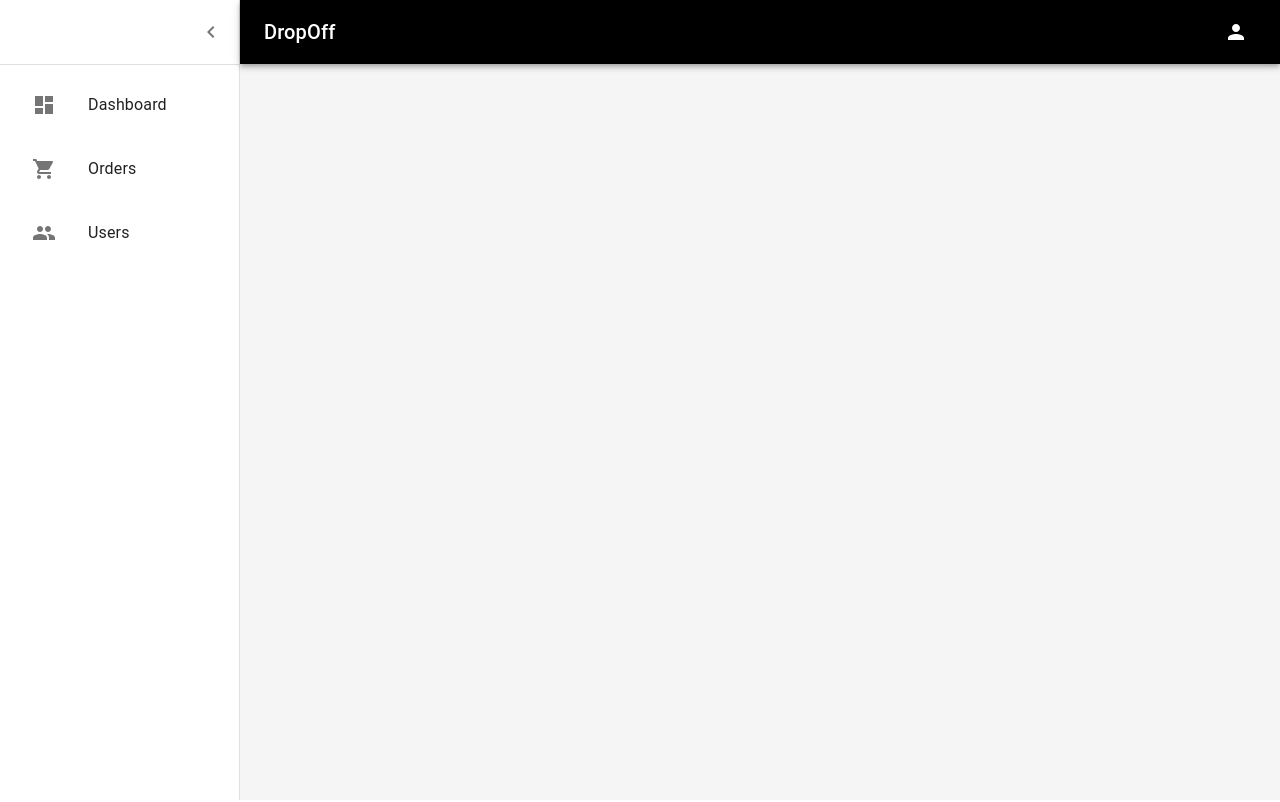
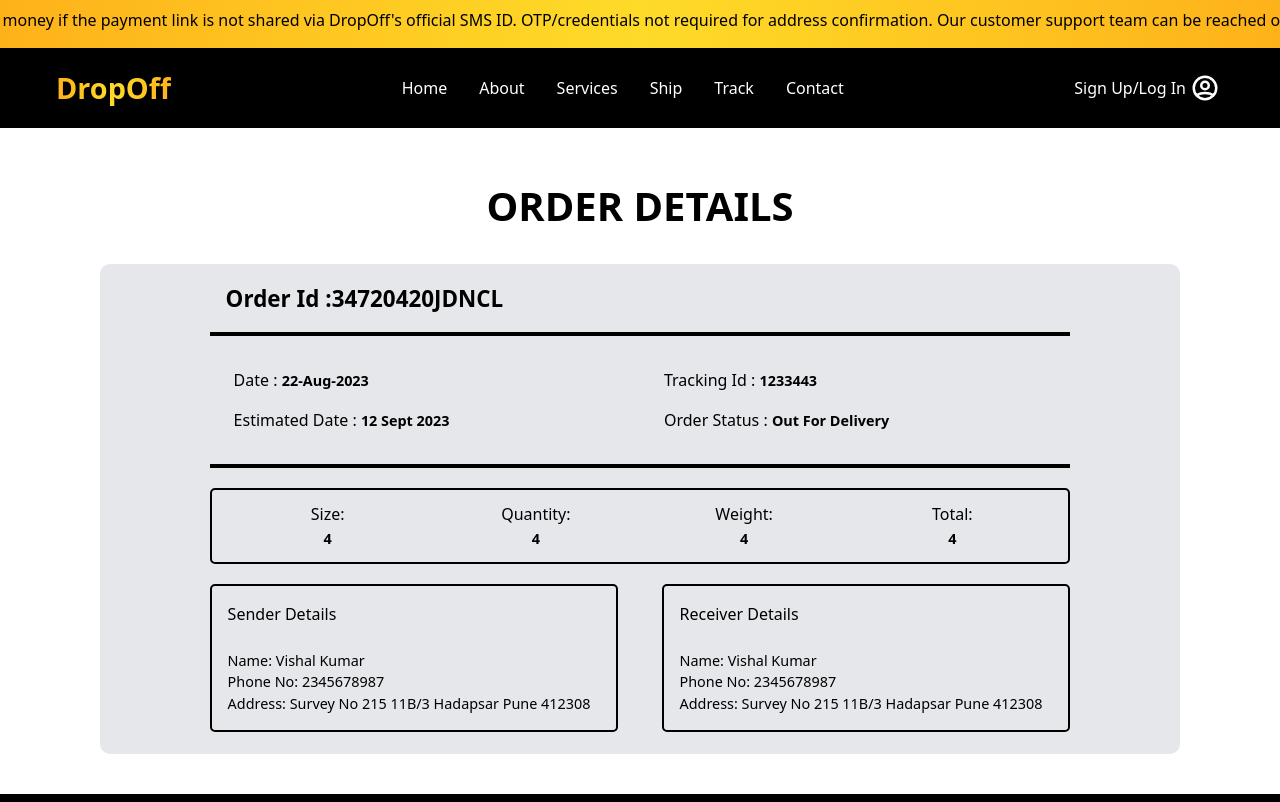
Before and after one commit to vishalk3102/dropOff, a React (Create React App) app in the folder frontend/: page /orderdetails in a window 1280 px wide. Shown: the top 802 px of the page. Built offline with nearby package versions, Linux system fonts and the light colour scheme.

Commit message:
coded orderDetails page

```diff
--- a/frontend/src/App.js
+++ b/frontend/src/App.js
@@ -18,17 +18,19 @@ import Profile from "./Pages/Profile/Profile";
 import Dashboard from "./Pages/Admin/Dashboard";
 import Orders from "./Pages/Admin/Orders";
 import Users from "./Pages/Admin/Users";
+import MyOrders from "./Pages/Orders/MyOrders";
+import OrderDetails from "./Pages/Orders/OrderDetails";
 
 const App = () => {
   return (
     <>
       <BrowserRouter>
-        {/* <TopNavbar /> */}
-        {/* <Navbar /> */}
+        <TopNavbar />
+        <Navbar />
         {/* <Loader /> */}
-        <Dashboard />
+        {/* <Dashboard /> */}
         <Routes>
-          {/* <Route exact path="/" element={<Home />} />
+          <Route exact path="/" element={<Home />} />
           <Route exact path="/about" element={<About />} />
           <Route exact path="/services" element={<Services />} />
           <Route exact path="/calculaterate" element={<Rate />} />
@@ -36,14 +38,14 @@ const App = () => {
           <Route exact path="/track" element={<Track />} />
           <Route exact path="/login" element={<Login />} />
           <Route exact path="/contact" element={<Contact />} />
-          <Route exact path="/profile" element={<Profile />} /> */}
-          {/* <Route exact path="/admin" element={<Admin />} /> */}
+          <Route exact path="/orderdetails" element={<OrderDetails />} />
+          <Route exact path="/profile" element={<Profile />} />
           {/* <Route exact path="/admin/dashboard" element={<Dashboard />} /> */}
           {/* <Route exact path="/admin/users" element={<Users />} />
           <Route exact path="/admin/orders" element={<Orders />} /> */}
-          {/* <Route path="/*" element={<Error />} /> */}
+          <Route path="/*" element={<Error />} />
         </Routes>
-        {/* <Footer /> */}
+        <Footer />
       </BrowserRouter>
     </>
   );
--- a/frontend/src/Pages/Admin/Orders.jsx
+++ b/frontend/src/Pages/Admin/Orders.jsx
@@ -80,6 +80,9 @@ const Orders = () => {
                     Amount
                   </th>
                   <th className="text-[0.8rem] md:text-[1.2rem] font-bold bg-gray-400 border border-slate-900 p-3  uppercase text-center">
+                    Status
+                  </th>
+                  <th className="text-[0.8rem] md:text-[1.2rem] font-bold bg-gray-400 border border-slate-900 p-3  uppercase text-center">
                     Action
                   </th>
                 </tr>
@@ -108,6 +111,9 @@ const Orders = () => {
                           {val.amount}
                         </td>
                         <td className="text-[0.7rem] md:text-[1rem] font-normal border border-slate-900 p-1 capitalize text-left">
+                          "shipped"
+                        </td>
+                        <td className="text-[0.7rem] md:text-[1rem] font-normal text-center border border-slate-900 p-1 capitalize">
                           <Link to="#">
                             <AiOutlineEye />
                           </Link>
--- a/frontend/src/Pages/Orders/MyOrders.jsx
+++ b/frontend/src/Pages/Orders/MyOrders.jsx
@@ -0,0 +1,7 @@
+import React from "react";
+
+const MyOrders = () => {
+  return <div>MyOrders</div>;
+};
+
+export default MyOrders;
--- a/frontend/src/Pages/Orders/OrderDetails.jsx
+++ b/frontend/src/Pages/Orders/OrderDetails.jsx
@@ -1,7 +1,154 @@
 import React from "react";
+import MetaData from "../../Components/MetaData";
 
 const OrderDetails = () => {
-  return <div>OrderDetails</div>;
+  return (
+    <>
+      <MetaData title="Orderdetails" />
+      <section id="Order-details" className="h-full w-full my-10">
+        <div className="max-w-[1200px] w-[100%] mx-auto">
+          <div className="mb-5">
+            <h2
+              className="text-[#000] text-[1.5rem] md:text-[2.5rem] font-bold
+          text-center uppercase p-2 mt-5"
+            >
+              Order Details
+            </h2>
+          </div>
+          <div className="w-[90%] mx-auto bg-gray-200 border-2 border-solid rounded-[10px]">
+            <div className="w-[80%]  mx-auto p-4">
+              <h2 className="text-[1.2rem] md:text-[1.4rem] font-bold text-left capitalize">
+                Order Id :
+                <span className="font-semibold uppercase">34720420jDNCL</span>
+              </h2>
+            </div>
+            <hr className="w-[80%] mx-auto border-solid border-2 border-black" />
+            <div className="grid grid-cols-2 md:grid-cols-4 w-[80%] mx-auto my-2">
+              <div className="col-span-1 md:col-span-2 ">
+                <ul className="flex flex-col justify-center items-start p-4">
+                  <li className="text-[0.9rem] md:text-[1rem] font-medium capitalize p-1 md:p-2">
+                    {" "}
+                    Date :{" "}
+                    <span className="text-[0.7rem] md:text-[0.9rem] font-semibold ">
+                      22-aug-2023
+                    </span>
+                  </li>
+                  <li className="text-[0.9rem] md:text-[1rem] font-medium capitalize p-1 md:p-2">
+                    {" "}
+                    Estimated Date :{" "}
+                    <span className="text-[0.7rem] md:text-[0.9rem] font-semibold ">
+                      12 Sept 2023
+                    </span>
+                  </li>
+                </ul>
+              </div>
+              <div className="col-span-1 md:col-span-2 ">
+                <ul className="flex flex-col justify-center items-start p-4">
+                  <li className="text-[0.9rem] md:text-[1rem] font-medium capitalize p-1 md:p-2">
+                    {" "}
+                    Tracking Id :{" "}
+                    <span className="text-[0.7rem] md:text-[0.9rem] font-semibold ">
+                      1233443
+                    </span>
+                  </li>
+                  <li className="text-[0.9rem] md:text-[1rem] font-medium capitalize p-1 md:p-2">
+                    {" "}
+                    Order Status :{" "}
+                    <span className="text-[0.7rem] md:text-[0.9rem] font-semibold ">
+                      Out for Delivery
+                    </span>
+                  </li>
+                </ul>
+              </div>
+            </div>
+            <hr className="w-[80%] mx-auto border-solid border-2 border-black" />
+            <div className="grid grid-cols-4 w-[80%]  text-center border-solid border-2 border-black rounded-[5px] mx-auto my-5 p-3">
+              <div className="col-span-1">
+                <h4 className="text-[0.9rem] md:text-[1rem] font-medium capitalize">
+                  Size: <br />
+                  <span className="text-[0.7rem] md:text-[0.9rem] font-semibold ">
+                    4
+                  </span>
+                </h4>
+              </div>
+              <div className="col-span-1">
+                <h4 className="text-[0.9rem] md:text-[1rem] font-medium capitalize">
+                  Quantity: <br />
+                  <span className="text-[0.7rem] md:text-[0.9rem] font-semibold ">
+                    4
+                  </span>
+                </h4>
+              </div>
+              <div className="col-span-1">
+                <h4 className="text-[0.9rem] md:text-[1rem] font-medium capitalize">
+                  Weight: <br />
+                  <span className="text-[0.7rem] md:text-[0.9rem] font-semibold ">
+                    4
+                  </span>
+                </h4>
+              </div>
+              <div className="col-span-1">
+                <h4 className="text-[0.9rem] md:text-[1rem] font-medium capitalize">
+                  Total: <br />
+                  <span className="text-[0.7rem] md:text-[0.9rem] font-semibold ">
+                    4
+                  </span>
+                </h4>
+              </div>
+            </div>
+            <div className="grid grid-cols-2 gap-4 md:gap-0 w-[80%] mx-auto my-5">
+              <div className="col-span-2 md:col-span-1 flex flex-col justify-center items-center md:items-start">
+                <div className="w-[95%] flex flex-col justify-center items-start border-solid border-2 border-black rounded-[5px] p-4">
+                  <h3 className="text-[1rem] font-medium   capitalize">
+                    Sender Details
+                  </h3>
+                  <br />
+                  <p className="text-[0.9rem] font-medium  capitalize">
+                    {" "}
+                    Name: <span className="font-normal">Vishal Kumar</span>
+                  </p>
+                  <p className="text-[0.9rem] font-medium  capitalize">
+                    {" "}
+                    Phone No: <span className="font-normal">2345678987</span>
+                  </p>
+                  <p className="text-[0.9rem] font-medium  capitalize">
+                    {" "}
+                    Address:{" "}
+                    <span className="font-normal">
+                      Survey no 215 11B/3 hadapsar pune 412308
+                    </span>
+                  </p>
+                </div>
+              </div>
+              <div className="col-span-2 md:col-span-1 flex flex-col justify-center items-center md:items-end">
+                <div className="w-[95%] flex flex-col justify-center items-start border-solid border-2 border-black rounded-[5px] p-4">
+                  <h3 className="text-[1rem] font-medium   capitalize">
+                    Receiver Details
+                  </h3>
+                  <br />
+                  <p className="text-[0.9rem] font-medium  capitalize">
+                    {" "}
+                    Name: <span className="font-normal">Vishal Kumar</span>
+                  </p>
+                  <p className="text-[0.9rem] font-medium  capitalize">
+                    {" "}
+                    Phone No: <span className="font-normal">2345678987</span>
+                  </p>
+                  <p className="text-[0.9rem] font-medium  capitalize">
+                    {" "}
+                    Address:{" "}
+                    <span className="font-normal">
+                      Survey no 215 11B/3 hadapsar pune 412308
+                    </span>
+                  </p>
+                </div>
+              </div>
+            </div>
+          </div>
+        </div>
+      </section>
+    </>
+  );
 };
 
 export default OrderDetails;
--- a/frontend/src/Pages/Track/TrackDetails.js
+++ b/frontend/src/Pages/Track/TrackDetails.js
@@ -1,4 +1,5 @@
 import React from "react";
+import { Link } from "react-router-dom";
 import { AiOutlineShoppingCart, AiFillHome, AiFillCar } from "react-icons/ai";
 import { BsFillBoxFill, BsEnvelopeFill } from "react-icons/bs";
 import { RiAccountPinCircleFill } from "react-icons/ri";
@@ -30,7 +31,7 @@ const TrackDetails = () => {
               </div>
               <div className="col-span-1 flex items-center justify-between ">
                 <button className="h-[40px] w-[150px] md:h-[40px] md:w-[200px] text-[0.8rem] md:text-[1rem] text-[#000] font-medium capitalize rounded-md   mx-auto hover:cursor-pointer my-3 bg-gradient-to-r from-[#feb21a] from-[0%] via-[#fedb28] via-[50%] to-[#feb21a] to-[100%]">
-                  Order Details
+                  <Link to={"/orderdetails"}>Order Details</Link>
                 </button>
               </div>
             </div>
```
